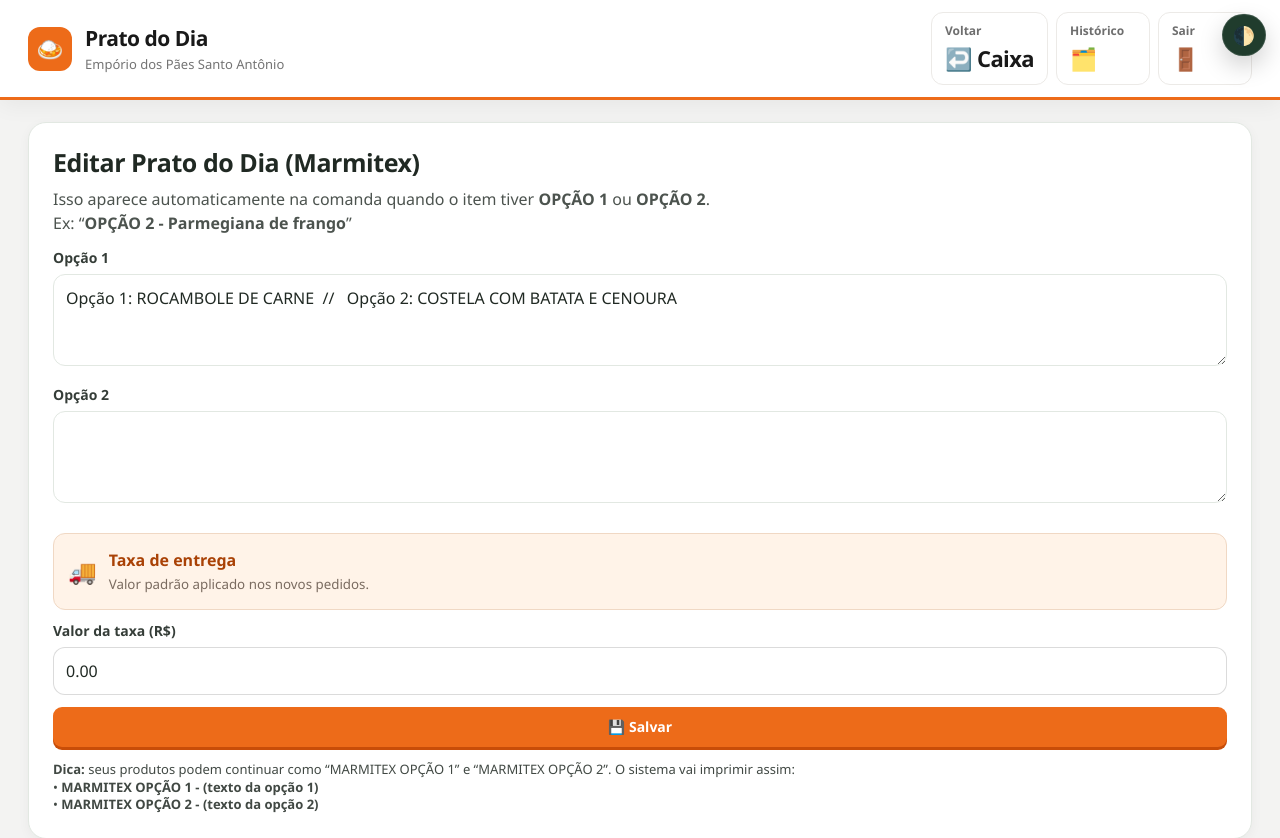
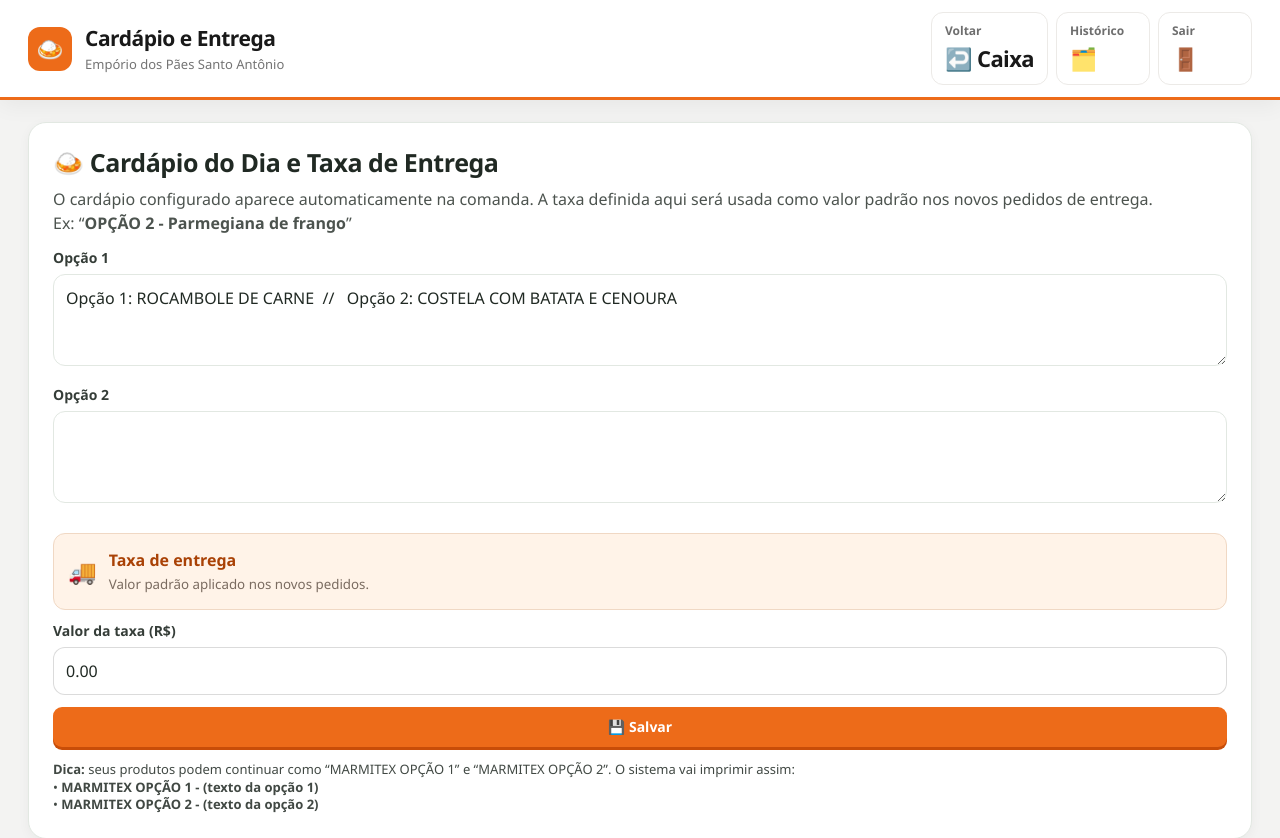
Before and after one commit to hitweapon/sistema-pedidos, a Flask app: page /prato_do_dia in a window 1280 px wide. Shown: the top 838 px of the page. Run offline with Flask 3, Linux system fonts and the light colour scheme; the visitor is signed in with stand-in values (Sample User, id 1); data comes from the database, SQL or seed files in the repository.

Commit message:
Clarify unified Cardapio do Dia and delivery fee settings page

```diff
--- a/templates/prato_do_dia.html
+++ b/templates/prato_do_dia.html
@@ -2,19 +2,18 @@
 <html lang="pt-br">
 <head>
   <meta charset="UTF-8">
-  <title>Prato do Dia • {{ nome_estabelecimento }}</title>
+  <title>Cardápio do Dia e Entrega • {{ nome_estabelecimento }}</title>
   <link rel="stylesheet" href="{{ url_for('static', filename='style.css') }}">
 </head>
 <body>
 
-<button class="toggle-theme" onclick="document.body.classList.toggle('dark')">🌓</button>
 
 <div class="topbar">
   <div class="topbar-inner">
     <div class="brand">
       <div class="brand-icon">🍛</div>
       <div>
-        <div class="brand-title">Prato do Dia</div>
+        <div class="brand-title">Cardápio e Entrega</div>
         <div class="brand-sub">{{ nome_estabelecimento }}</div>
       </div>
     </div>
@@ -38,9 +37,9 @@
 
 <div class="container">
   <div class="card">
-    <h2 style="margin-bottom:10px;">Editar Prato do Dia (Marmitex)</h2>
+    <h2 style="margin-bottom:10px;">🍛 Cardápio do Dia e Taxa de Entrega</h2>
     <p style="opacity:.8; margin-bottom:12px;">
-      Isso aparece automaticamente na comanda quando o item tiver <b>OPÇÃO 1</b> ou <b>OPÇÃO 2</b>.
+      O cardápio configurado aparece automaticamente na comanda. A taxa definida aqui será usada como valor padrão nos novos pedidos de entrega.
       <br>Ex: “<b>OPÇÃO 2 - Parmegiana de frango</b>”
     </p>
 
```
